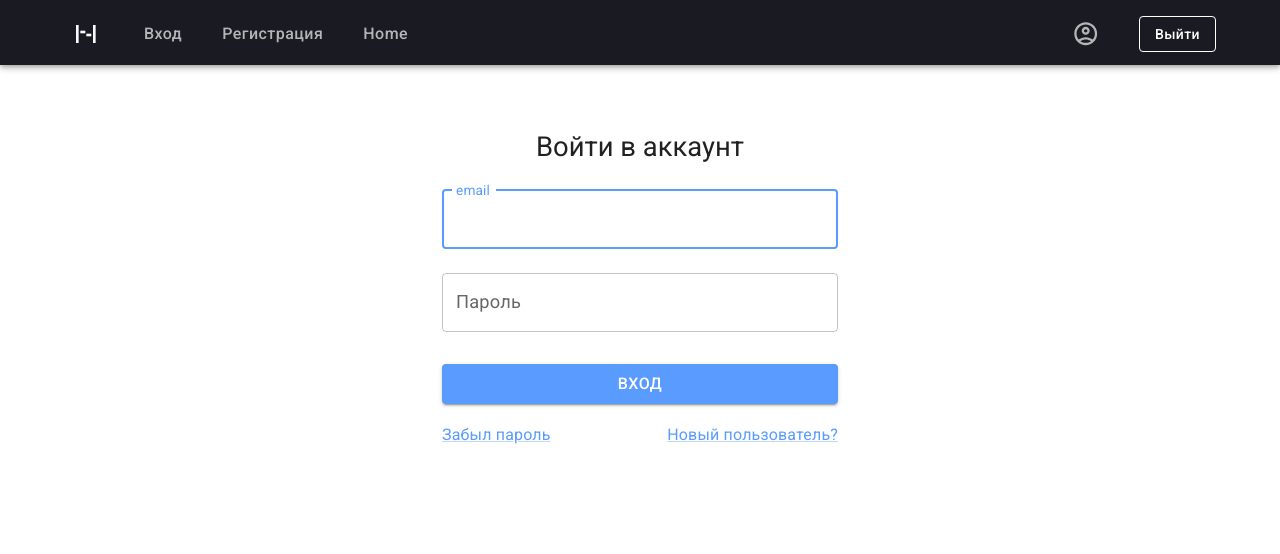
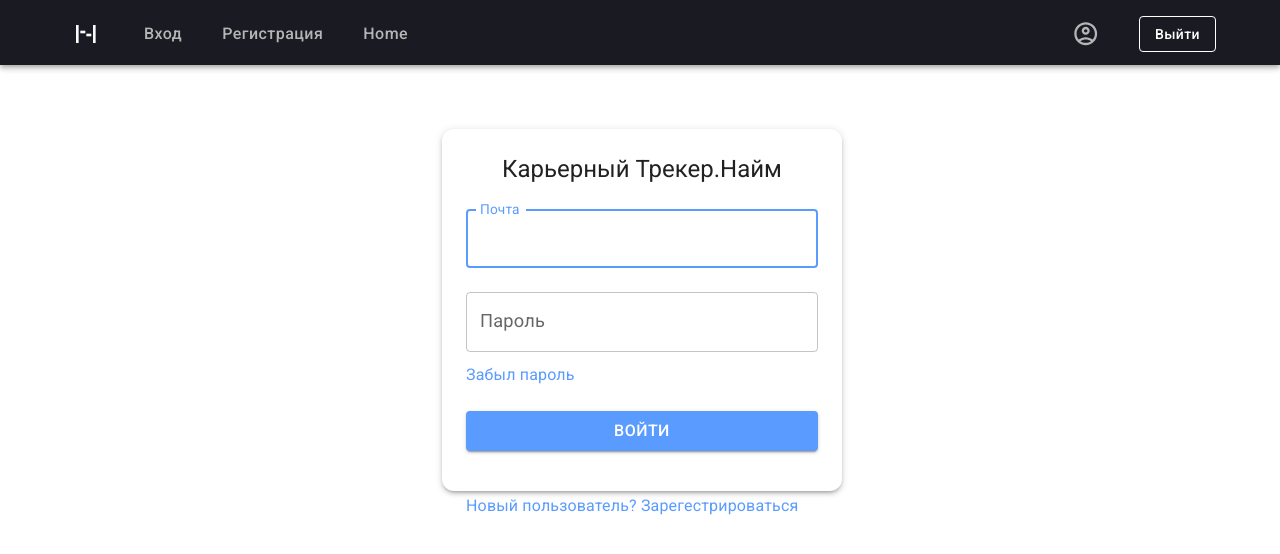
Before and after one commit to init-yulya/group-project, a React (Vite) app: page / in a window 1280 px wide. Shown: the top 554 px of the page. Built offline with nearby package versions, Linux system fonts and the light colour scheme.

Commit message:
edit auth form

```diff
--- a/package.json
+++ b/package.json
@@ -27,6 +27,7 @@
     "eslint-plugin-react": "^7.28.0",
     "eslint-plugin-react-hooks": "^4.3.0",
     "npm": "^10.2.1",
+    "sass": "^1.69.5",
     "typescript": "^5.2.2"
   },
   "dependencies": {
--- a/src/pages/login/Login.tsx
+++ b/src/pages/login/Login.tsx
@@ -2,17 +2,16 @@ import Button from '@mui/material/Button';
 import CssBaseline from '@mui/material/CssBaseline';
 import TextField from '@mui/material/TextField';
 import Link from '@mui/material/Link';
-import Grid from '@mui/material/Grid';
 import Box from '@mui/material/Box';
 import Typography from '@mui/material/Typography';
 import Container from '@mui/material/Container';
 import { yupResolver } from '@hookform/resolvers/yup';
 import { useForm } from 'react-hook-form';
-import { Navigate } from 'react-router-dom';
 import { ChangeEvent, useState } from 'react';
 import { schema } from '../../utils/validation/yupSchema';
 import userLogin from '../../store/authActions';
 import { useAppDispatch } from '../../store/store';
+import './styles.scss';
 
 export default function Login() {
   const {
@@ -30,6 +29,7 @@ export default function Login() {
   const handleChange = (e: ChangeEvent<HTMLInputElement>) => {
     const { value } = e.currentTarget as HTMLInputElement;
     const fieldName = (e.currentTarget as HTMLInputElement).id;
+    // eslint-disable-next-line default-case
     switch (fieldName) {
       case 'email':
         setEmail(value);
@@ -55,26 +55,32 @@ export default function Login() {
     dispatch(userLogin(loginData)).catch((reason: string) => console.log(reason));
   };
   return (
-    <Container component="main" maxWidth="xs" >
+    <Container component="main" className="authPage">
       <CssBaseline />
+      <Container maxWidth="xs">
         <form onSubmit={handleSubmitForm}>
           <Box
             sx={{
+              boxShadow: 3,
+              borderRadius: '12px',
+              px: 3,
+              py: 3,
               marginTop: 8,
               display: 'flex',
               flexDirection: 'column',
               alignItems: 'center',
+              width: '400px',
             }}
           >
-          <Typography component="h1" variant="h5">
-            Войти в аккаунт
+            <Typography component="h2" variant="h5" sx={{ fontSize: 24 }}>
+              Карьерный Трекер.Найм
             </Typography>
             <Box sx={{ mt: 1 }}>
               <TextField
                 margin="normal"
                 fullWidth
                 id="email"
-              label="email"
+                label="Почта"
                 autoFocus
                 value={email}
               /* error={!!errors.email}
@@ -95,29 +101,36 @@ export default function Login() {
                 {...register('password')}
                 onChange={handleChange}
               />
+              <Link href="#" variant="body2" underline="none">
+                Забыл пароль
+              </Link>
               <Button
                 type="submit"
                 fullWidth
                 variant="contained"
                 sx={{ mt: 3, mb: 2 }}
               >
-              Вход
+                Войти
               </Button>
-            <Grid container>
-              <Grid item xs>
-                <Link href="#" variant="body2">
-                  Забыл пароль
-                </Link>
-              </Grid>
-              <Grid item>
-                <Link href="#" variant="body2">
-                  Новый пользователь?
-                </Link>
-              </Grid>
-            </Grid>
+
             </Box>
           </Box>
         </form>
+        <Box>
+          <Link
+            href="/registration"
+            variant="body2"
+            underline="none"
+            sx={{
+              px: 3,
+              py: 3,
+              alignItems: 'center',
+            }}
+          >
+            Новый пользователь? Зарегестрироваться
+          </Link>
+        </Box>
+      </Container>
     </Container>
   );
 }
--- a/src/pages/registration/Registration.tsx
+++ b/src/pages/registration/Registration.tsx
@@ -9,7 +9,6 @@ import Container from '@mui/material/Container';
 import { yupResolver } from '@hookform/resolvers/yup';
 import { useForm } from 'react-hook-form';
 import { unwrapResult } from '@reduxjs/toolkit';
-import { Navigate } from 'react-router-dom';
 import { ChangeEvent, useState } from 'react';
 import { schema } from '../../utils/validation/yupSchema';
 import { useAppDispatch } from '../../store/store';
@@ -93,19 +92,25 @@ export default function Registration() {
   };
 
   return (
-    <Container component="main" maxWidth="xs">
+    <Container component="main" className="authPage">
       <CssBaseline />
+      <Container maxWidth="xs">
         <form onSubmit={handleSubmitForm}>
           <Box
             sx={{
+              boxShadow: 3,
+              borderRadius: '12px',
+              px: 3,
+              py: 3,
               marginTop: 8,
               display: 'flex',
               flexDirection: 'column',
               alignItems: 'center',
+              width: '400px',
             }}
           >
-          <Typography component="h1" variant="h5">
-            Регистрация
+            <Typography component="h2" variant="h5" sx={{ fontSize: 24 }}>
+              Карьерный Трекер.Найм
             </Typography>
             <Box sx={{ mt: 3 }}>
               <Grid container spacing={2}>
@@ -155,7 +160,7 @@ export default function Registration() {
                     fullWidth
                     id="email"
                     value={email}
-                  label="Email"
+                    label="Почта"
                     autoComplete="email"
                     error={!!errors.email}
                     helperText={errors.email ? `${errors.email.message}` : ''}
@@ -169,7 +174,7 @@ export default function Registration() {
                     fullWidth
                     id="phoneNumber"
                     value={phoneNumber}
-                  label="phone"
+                    label="Телефон"
                   /* error={!!errors.email}
                   helperText={errors.email ? `${errors.email.message}` : ''}
                   {...register('email')} */
@@ -214,16 +219,17 @@ export default function Registration() {
               >
                 Зарегестрироваться
               </Button>
+            </Box>
+          </Box>
+        </form>
         <Grid container justifyContent="flex-end">
           <Grid item>
-                <Link href="/login" variant="body2">
+            <Link href="/login" variant="body2" underline="none">
               Уже есть аккаунт?
             </Link>
           </Grid>
         </Grid>
-          </Box>
-        </Box>
-      </form>
+      </Container>
     </Container>
   );
 }
```
Lines whose indentation alone changed are shown as unchanged.
